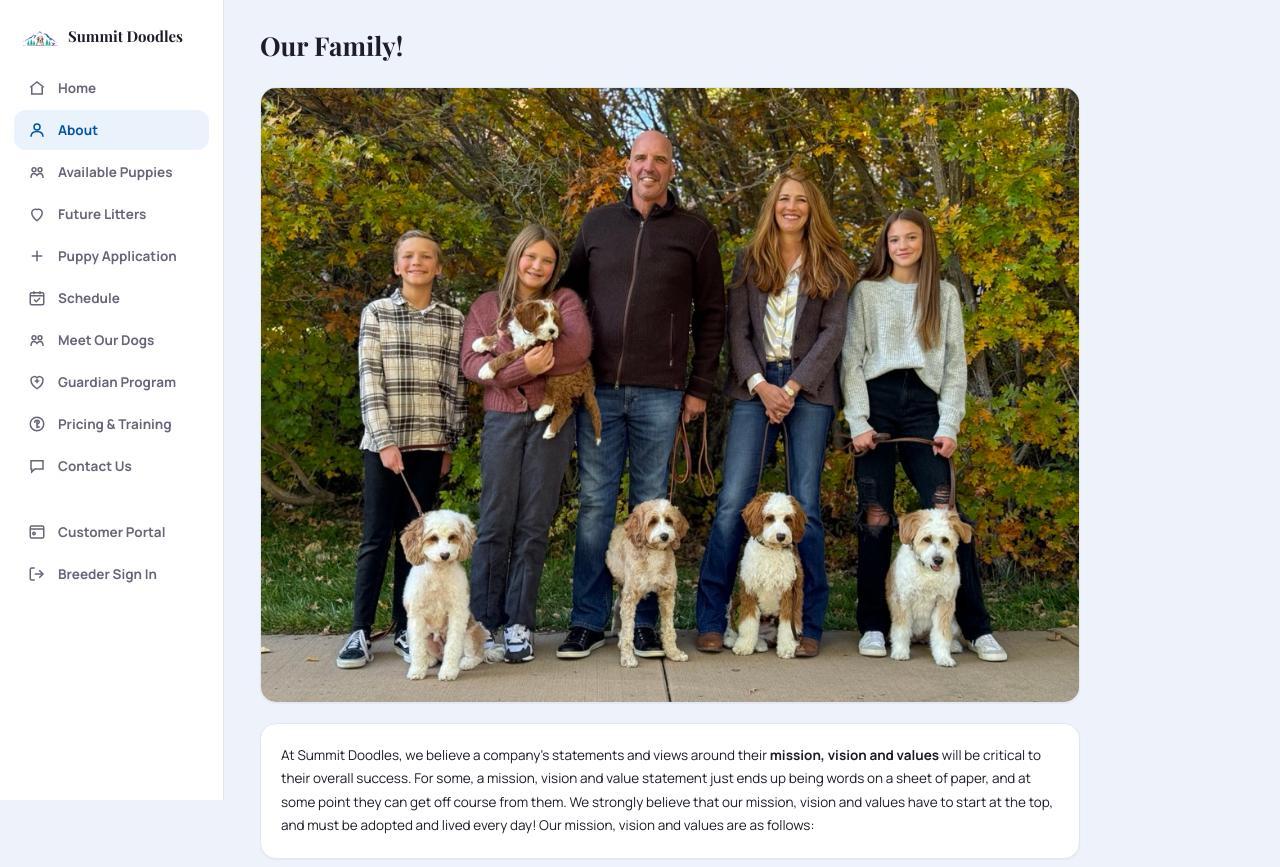
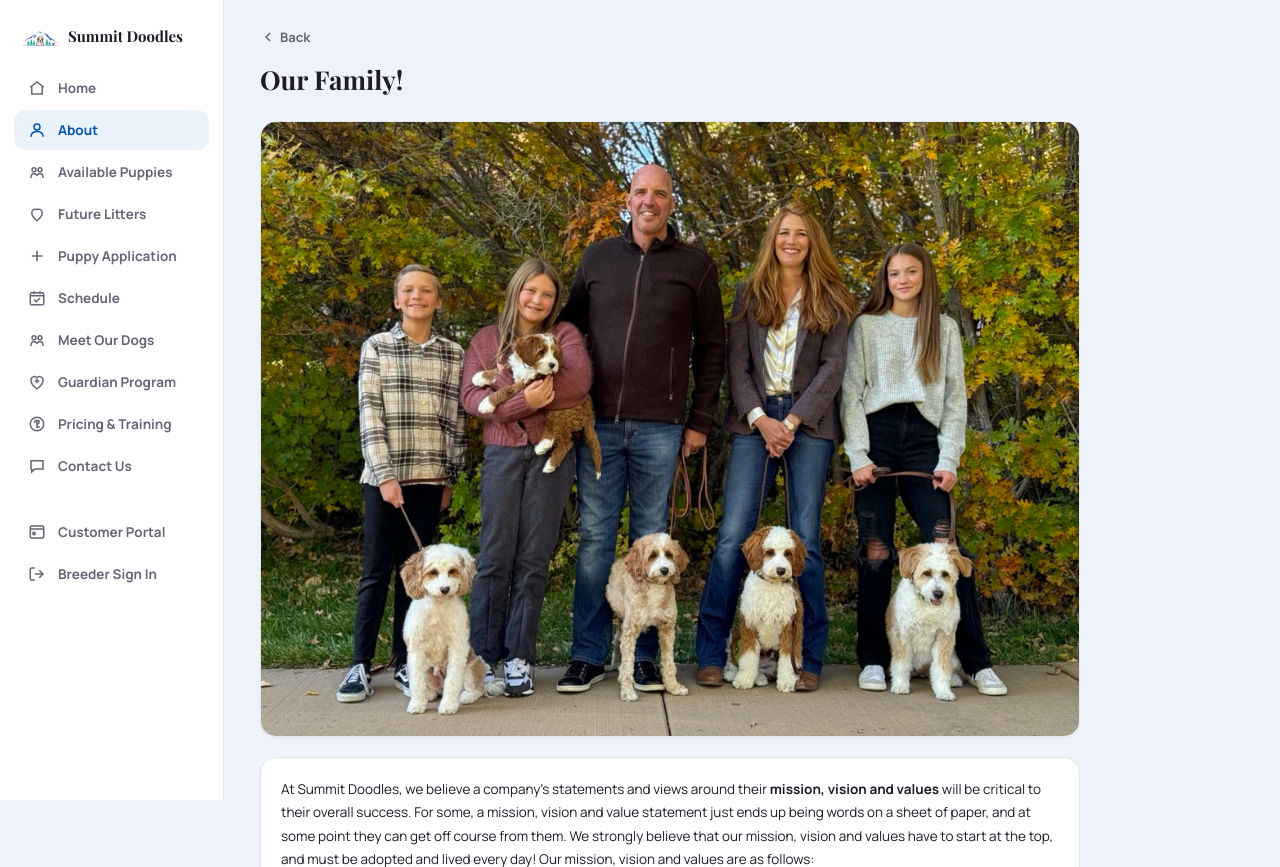
Before and after one commit to faceoff0417/summit-doodles-app, a Flask app: page /about in a window 1280 px wide. Shown: the top 867 px of the page. Run offline with Flask 3, Linux system fonts and the light colour scheme; data that the repository does not hold is empty.

Commit message:
Add a Back button to every page
Necessary since the app is installable as a PWA (standalone display --
no browser chrome, so there's no browser back button once launched from
the home screen icon).

- public_shell.html and admin_base.html: a 'Back' link at the top of
  the content area (history.back()) on every page except the two true
  landing pages (Home, Dashboard)
- public_base.html (login + customer portal): same, unconditionally
- Bumped the service worker's shell-cache version (v2 -> v3) since this
  touches style.css, a cached shell asset -- otherwise installed apps
  would keep the old stylesheet and never see the Back button

```diff
--- a/static/css/style.css
+++ b/static/css/style.css
@@ -114,6 +114,13 @@ tr:hover td { background:#FBFAFD; }
 .timeline-item .bullet { width:6px; height:6px; border-radius:50%; margin-top:6px; flex-shrink:0; }
 
 .main { flex:1; min-width:0; padding:28px 36px 60px; }
+.back-link {
+  display:inline-flex; align-items:center; gap:4px;
+  font-size:13px; font-weight:700; color:var(--muted);
+  margin-bottom:16px;
+}
+.back-link:hover { color:var(--purple); }
+.back-link svg { flex-shrink:0; }
 .page-head { display:flex; align-items:flex-end; justify-content:space-between; gap:20px; margin-bottom:24px; flex-wrap:wrap; }
 .page-head h1 { font-size:26px; font-weight:700; }
 .page-head .sub { font-size:13.5px; color:var(--muted); margin-top:4px; }
--- a/static/sw.js
+++ b/static/sw.js
@@ -8,7 +8,7 @@
 // IMPORTANT: whenever style.css, the logo, or an icon changes, bump this
 // version string -- otherwise installed apps keep serving the old cached
 // file indefinitely, even after a fresh deploy.
-const SHELL_CACHE = "summit-doodles-shell-v2";
+const SHELL_CACHE = "summit-doodles-shell-v3";
 const SHELL_ASSETS = [
   "/static/css/style.css",
   "/static/img/logo-full.png",
--- a/templates/admin_base.html
+++ b/templates/admin_base.html
@@ -97,6 +97,12 @@
   </aside>
 
   <main class="main">
+    {% if nav_active != 'dashboard' %}
+      <a href="#" onclick="history.back(); return false;" class="back-link">
+        <svg width="16" height="16" viewBox="0 0 24 24" fill="none" stroke="currentColor" stroke-width="2.2"><path d="M15 6 L9 12 L15 18"/></svg>
+        Back
+      </a>
+    {% endif %}
     {% with messages = get_flashed_messages(with_categories=true) %}
       {% if messages %}
         {% for category, message in messages %}
--- a/templates/public_base.html
+++ b/templates/public_base.html
@@ -4,6 +4,10 @@
   <div class="public-header">
     <img src="{{ url_for('static', filename='img/logo-full.png') }}" alt="Summit Doodles">
   </div>
+  <a href="#" onclick="history.back(); return false;" class="back-link">
+    <svg width="16" height="16" viewBox="0 0 24 24" fill="none" stroke="currentColor" stroke-width="2.2"><path d="M15 6 L9 12 L15 18"/></svg>
+    Back
+  </a>
   {% with messages = get_flashed_messages(with_categories=true) %}
     {% if messages %}
       {% for category, message in messages %}
--- a/templates/public_shell.html
+++ b/templates/public_shell.html
@@ -62,6 +62,12 @@
 
   <main class="main">
     <div style="max-width:820px;">
+      {% if pub_active != 'home' %}
+        <a href="#" onclick="history.back(); return false;" class="back-link">
+          <svg width="16" height="16" viewBox="0 0 24 24" fill="none" stroke="currentColor" stroke-width="2.2"><path d="M15 6 L9 12 L15 18"/></svg>
+          Back
+        </a>
+      {% endif %}
       {% with messages = get_flashed_messages(with_categories=true) %}
         {% if messages %}
           {% for category, message in messages %}
```
